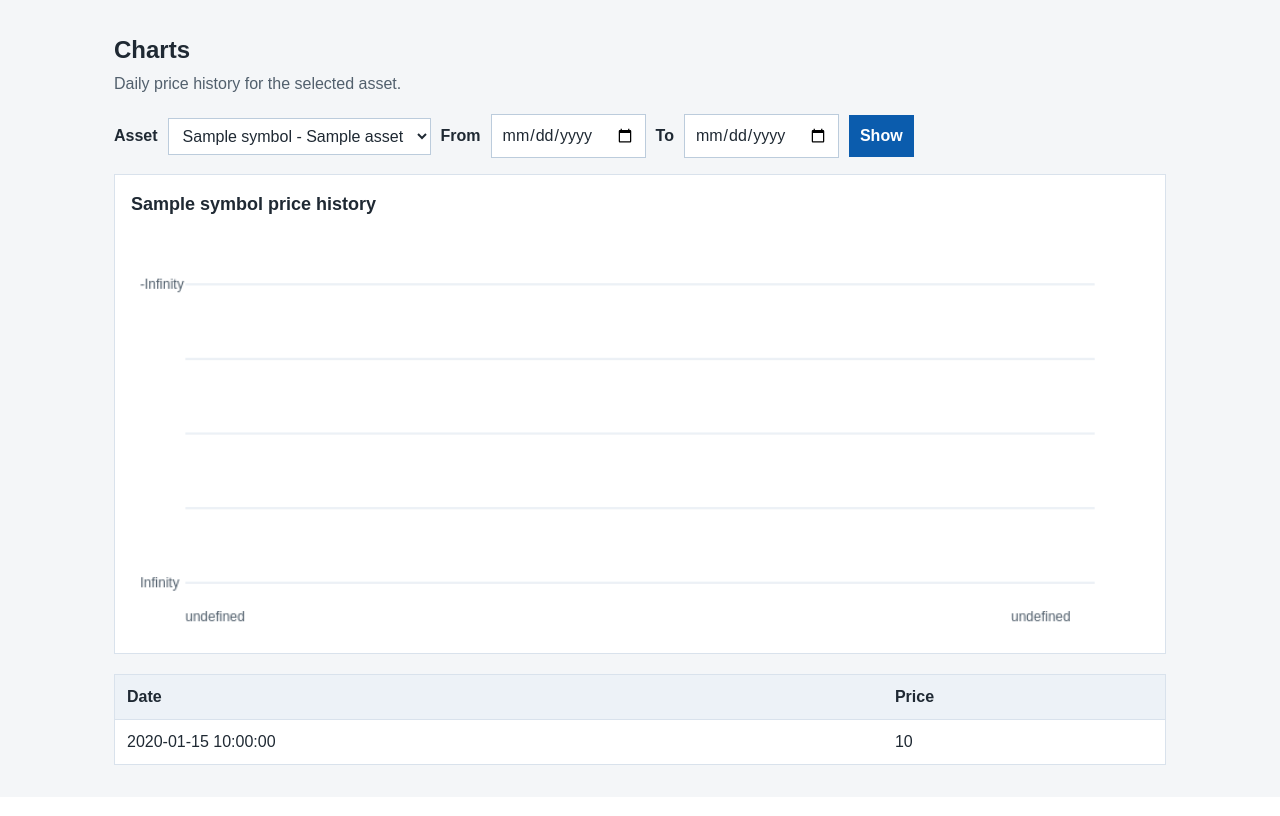
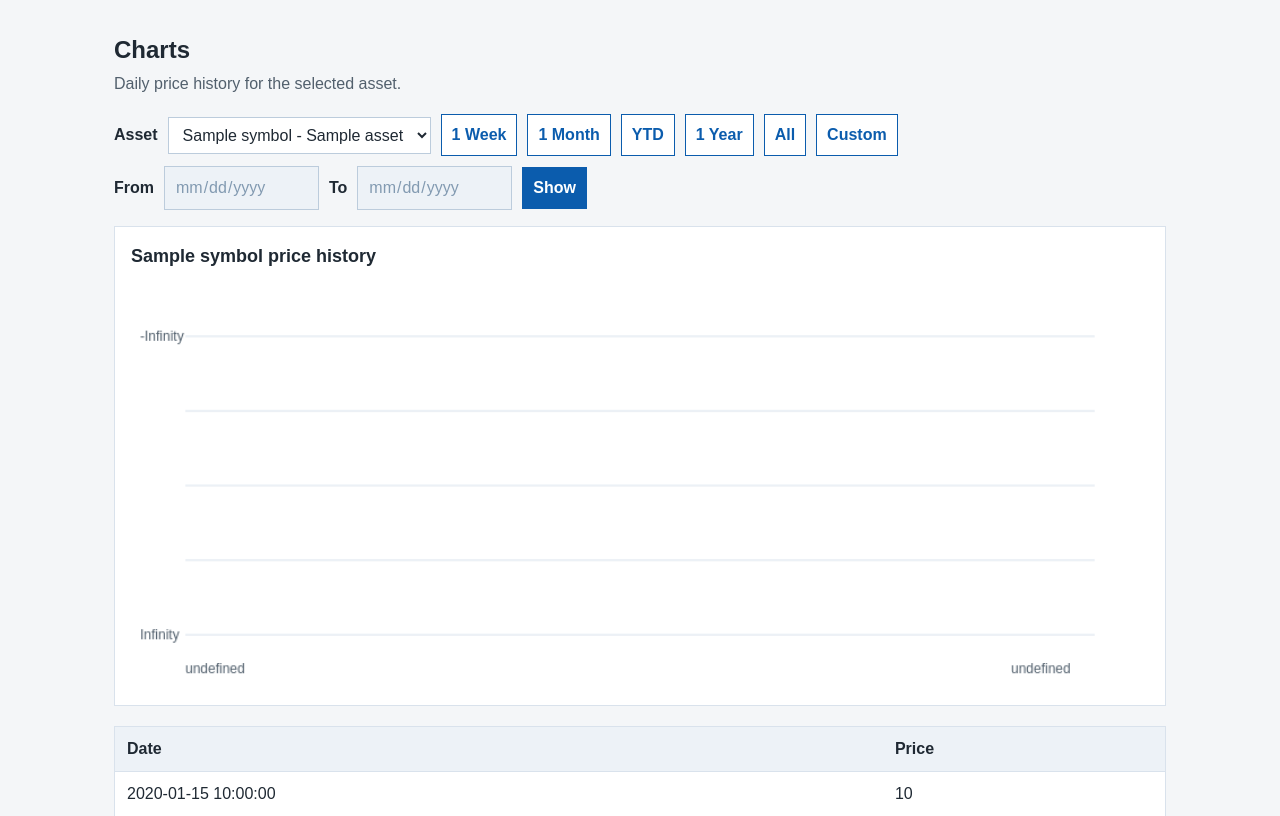
Before and after one commit to spasarnaudov/portfolio-tracker, a Python web app: template apps/flask/templates/charts.html in a window 1280 px wide. Shown: the part 119-935 px from the top of the page. Before the commit the page ends 884 px from the top, so only its background shows below. Run offline with Jinja, Linux system fonts and the light colour scheme; the template is opened without the code that fills it: most values are stand-ins (such as "Sample title", 1, 10 or a date in 2020).

Commit message:
Add preset date ranges to charts

```diff
--- a/apps/flask/static/css/style.css
+++ b/apps/flask/static/css/style.css
@@ -90,6 +90,14 @@
     margin-bottom: 16px;
 }
 
+.chart-control-row,
+.range-buttons {
+    display: flex;
+    flex-wrap: wrap;
+    align-items: center;
+    gap: 10px;
+}
+
 .chart-controls label {
     font-weight: 700;
 }
@@ -110,6 +118,21 @@
     color: #ffffff;
     cursor: pointer;
     font-weight: 700;
+}
+
+.range-buttons button {
+    background: #ffffff;
+    color: #0b5cad;
+}
+
+.range-buttons button.active {
+    background: #0b5cad;
+    color: #ffffff;
+}
+
+.chart-controls input:disabled {
+    background: #edf2f7;
+    color: #829ab1;
 }
 
 .chart-panel {
--- a/apps/flask/templates/charts.html
+++ b/apps/flask/templates/charts.html
@@ -7,6 +7,7 @@
     <p class="page-intro">Daily price history for the selected asset.</p>
 
     <form class="chart-controls" method="get" action="/charts">
+        <div class="chart-control-row">
             <label for="asset_id">Asset</label>
             <select id="asset_id" name="asset_id">
                 {% for asset in assets %}
@@ -18,13 +19,67 @@
                     </option>
                 {% endfor %}
             </select>
+        </div>
 
+        <div class="range-buttons">
+            <button
+                class="{% if selected_range == '1w' %}active{% endif %}"
+                type="submit"
+                name="range"
+                value="1w"
+            >
+                1 Week
+            </button>
+            <button
+                class="{% if selected_range == '1m' %}active{% endif %}"
+                type="submit"
+                name="range"
+                value="1m"
+            >
+                1 Month
+            </button>
+            <button
+                class="{% if selected_range == 'ytd' %}active{% endif %}"
+                type="submit"
+                name="range"
+                value="ytd"
+            >
+                YTD
+            </button>
+            <button
+                class="{% if selected_range == '1y' %}active{% endif %}"
+                type="submit"
+                name="range"
+                value="1y"
+            >
+                1 Year
+            </button>
+            <button
+                class="{% if selected_range == 'all' %}active{% endif %}"
+                type="submit"
+                name="range"
+                value="all"
+            >
+                All
+            </button>
+            <button
+                class="{% if selected_range == 'custom' %}active{% endif %}"
+                type="submit"
+                name="range"
+                value="custom"
+            >
+                Custom
+            </button>
+        </div>
+
+        <div class="chart-control-row">
             <label for="start_date">From</label>
             <input
                 id="start_date"
                 type="date"
                 name="start_date"
-            value="{{ start_date or '' }}"
+                value="{{ start_date }}"
+                {% if selected_range != 'custom' %}disabled{% endif %}
             >
 
             <label for="end_date">To</label>
@@ -32,10 +87,19 @@
                 id="end_date"
                 type="date"
                 name="end_date"
-            value="{{ end_date or '' }}"
+                value="{{ end_date }}"
+                {% if selected_range != 'custom' %}disabled{% endif %}
             >
 
-        <button type="submit">Show</button>
+            {% if selected_range != 'custom' %}
+                <input type="hidden" name="start_date" value="{{ start_date }}">
+                <input type="hidden" name="end_date" value="{{ end_date }}">
+            {% endif %}
+
+            <button type="submit" name="range" value="{{ selected_range }}">
+                Show
+            </button>
+        </div>
     </form>
 
     {% if selected_asset and prices %}
```
Also changed, not shown: apps/flask/app.py (+41 -4 lines), apps/flask/repository.py (+16 -0 lines). Lines whose indentation alone changed are shown as unchanged.
